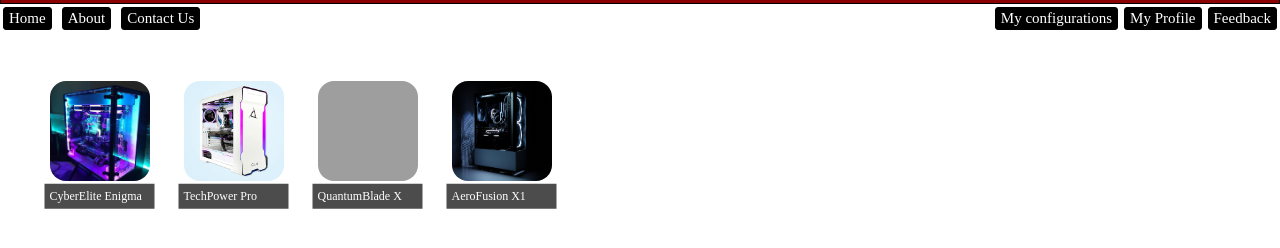
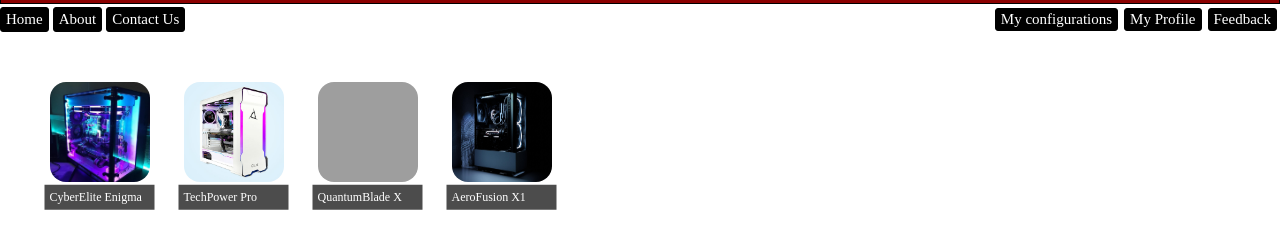
Before and after one commit to emilkyurpekov/TechMate, a plain HTML site: page front-end/index.html in a window 1280 px wide. Shown: the part 44-292 px from the top of the page. Drawn offline with Linux system fonts and the light colour scheme; grey boxes are pictures that could not be loaded.

Commit message:
Update buttons.css

```diff
--- a/front-end/buttons.css
+++ b/front-end/buttons.css
@@ -1,14 +1,15 @@
 .button {
     display: inline-block;
-    padding: 2px 5px;
+    padding: 3px 5px;
     background-color: black;
     color: white;
     text-decoration: none;
     border: 1px solid black;
     border-radius: 3px;
-    margin: 3px;
+    margin-top: 3px;
     transition: background-color 0.5s ease;
     font-size: 15px
+
 }
 
 .menu {
```
